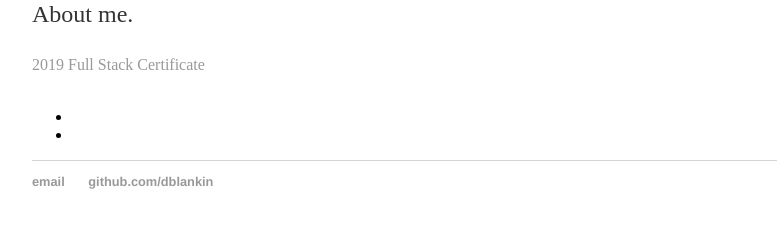
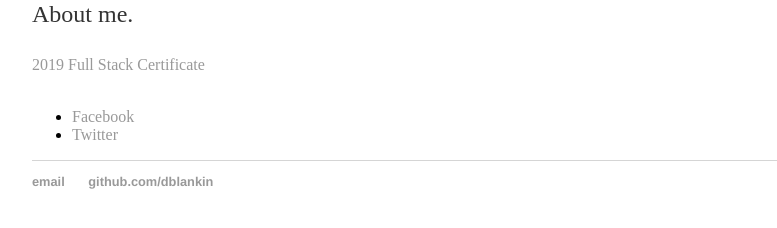
Before and after one commit to dblankin/dblankin.github.io, a Jekyll site: the page built from about/index.html, in a window 1280 px wide. Shown: the part 199-427 px from the top of the page, without its empty margins (160-937 px from the left). Built offline with Jekyll 4.4.1, drawn with Linux system fonts in a browser that asks for light colours.

Commit message:
Update index.html

```diff
--- a/about/index.html
+++ b/about/index.html
@@ -9,7 +9,7 @@ title: About
 	<br>
 	<br>
 	 <ul>
-            <li><a href="https://www.facebook.com/glenn.blankin/timeline?lst=100006341160302%3A100006341160302%3A1548729476"><i class="fa fa-facebook-square" aria-hidden="true"></i></a></li>
-            <li><a href="https://twitter.com/BlankinDavid"><i class="fa fa-twitter-square" aria-hidden="true"></i></a></li>
+            <li><a href="https://www.facebook.com/glenn.blankin/timeline?lst=100006341160302%3A100006341160302%3A1548729476">Facebook</a></li>
+            <li><a href="https://twitter.com/BlankinDavid">Twitter</a></li>
          </ul>
 </div><!-- /.blurb -->
```
